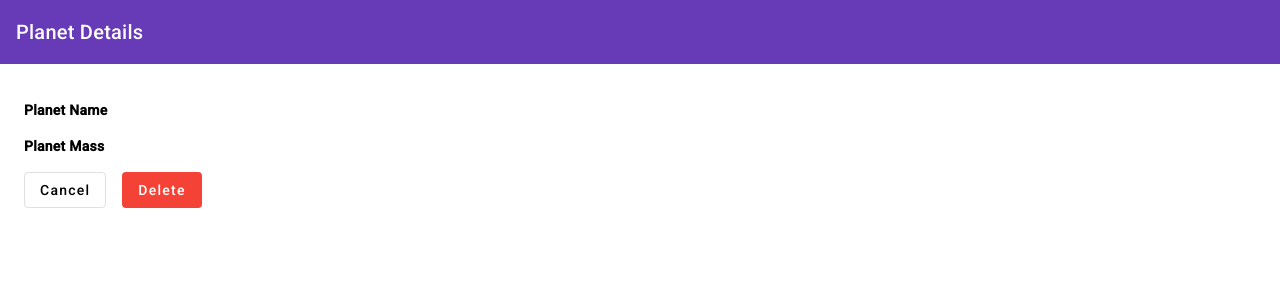
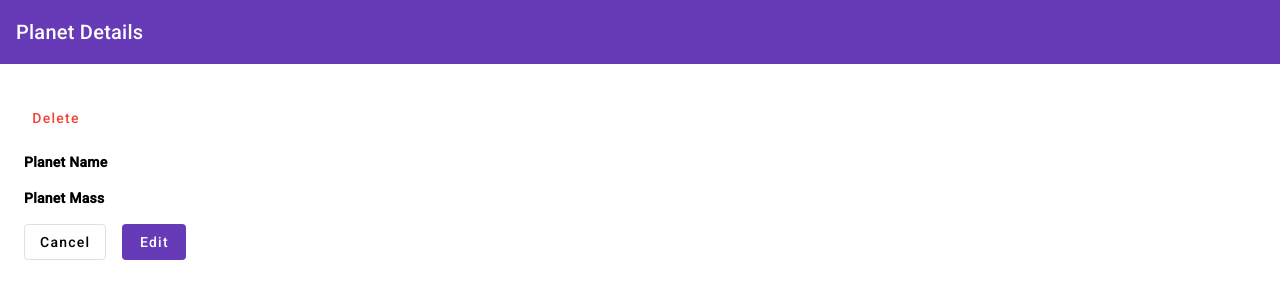
Before and after one commit to grglucastr/universe-app, an Angular app: page /planets/1 in a window 1280 px wide. Shown: the top 300 px of the page. Built offline with nearby package versions, Linux system fonts and the light colour scheme; no server answers.

Commit message:
Add delete planet feature

```diff
--- a/src/app/app.module.ts
+++ b/src/app/app.module.ts
@@ -9,6 +9,7 @@ import { MatButtonModule } from '@angular/material/button';
 import { FormsModule } from '@angular/forms';
 import { HttpClientModule } from '@angular/common/http';
 import { MatCardModule } from '@angular/material/card';
+import {MatIconModule} from '@angular/material/icon';
 
 import { AppComponent } from './app.component';
 import { TitleComponent } from './components/title/title.component';
@@ -37,7 +38,8 @@ import { PlanetComponent } from './pages/planet/planet.component';
     MatButtonModule,
     MatCardModule,
     FormsModule,
-    HttpClientModule
+    HttpClientModule,
+    MatIconModule
   ],
   providers: [],
   bootstrap: [AppComponent]
--- a/src/app/pages/planet/planet.component.css
+++ b/src/app/pages/planet/planet.component.css
@@ -3,7 +3,7 @@
 }
 
 .single-info{
-  margin-bottom: 1rem;
+  margin-top: 1rem;
 }
 
 .single-info strong {
--- a/src/app/pages/planet/planet.component.html
+++ b/src/app/pages/planet/planet.component.html
@@ -1,6 +1,15 @@
 <app-title text="Planet Details"></app-title>
 
+
 <div class="page-content">
+  <div>
+    <button
+        mat-button
+        type="button"
+        color="warn"
+        (click)="deletePlanet()"
+        class="btn-cancel">Delete</button>
+  </div>
   <div class="single-info">
     <strong>Planet Name</strong>
     <span>{{ planet.name }}</span>
@@ -12,7 +21,7 @@
   </div>
 
 
-  <div>
+  <div class="single-info">
     <button
       mat-stroked-button
       type="button"
@@ -20,11 +29,14 @@
       (click)="returnToHome()"
       class="btn-cancel">Cancel</button>
 
-      <button
-        mat-flat-button
-        type="button"
-        color="warn"
-        class="btn-cancel">Delete</button>
+    <button
+      mat-flat-button
+      type="button"
+      color="primary"
+      (click)="editPlanet()"
+      class="btn-cancel">Edit</button>
+
+
   </div>
 
 </div>
--- a/src/app/pages/planet/planet.component.ts
+++ b/src/app/pages/planet/planet.component.ts
@@ -15,9 +15,7 @@ export class PlanetComponent implements OnInit{
     name: ''
   }
 
-  constructor(private service: PlanetService, private router:Router, private route:ActivatedRoute){
-
-  }
+  constructor(private service: PlanetService, private router:Router, private route:ActivatedRoute){}
 
   ngOnInit(): void {
     const id = this.route.snapshot.paramMap.get('id');
@@ -26,8 +24,18 @@ export class PlanetComponent implements OnInit{
     });
   }
 
-
   returnToHome(){
     this.router.navigate(['/universe']);
   }
+
+  deletePlanet(){
+    const id = this.route.snapshot.paramMap.get('id');
+    this.service.delete(parseInt(id!)).subscribe(() => {
+      this.router.navigate(['/universe']);
+    })
+  }
+
+  editPlanet(){
+
+  }
 }
```
